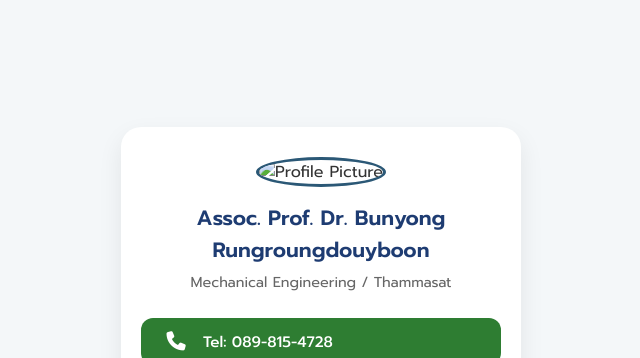
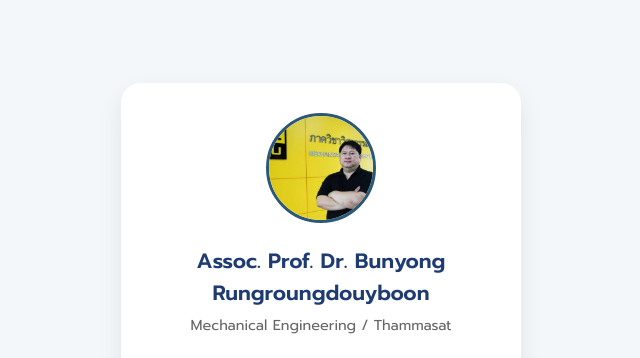
Before and after one commit to pichayasattranarakul-glitch/ced2-contact, a plain HTML site: page index.html in a window 1280 px wide. Shown: the top 358 px of the page, without its empty margins (319-959 px from the left). Drawn offline with Linux system fonts and the light colour scheme.

Commit message:
Update index.html

```diff
--- a/index.html
+++ b/index.html
@@ -105,7 +105,7 @@
 
     <div class="card-container">
         <!-- profile photo -->
-        <img src="bunyong.jpg" alt="Profile Picture" class="profile-img">
+        <img src="bunyong.png" alt="Profile Picture" class="profile-img">
 
         <!-- Name information -->
         <h1 class="name">Assoc. Prof. Dr. Bunyong Rungroungdouyboon</h1>
```
